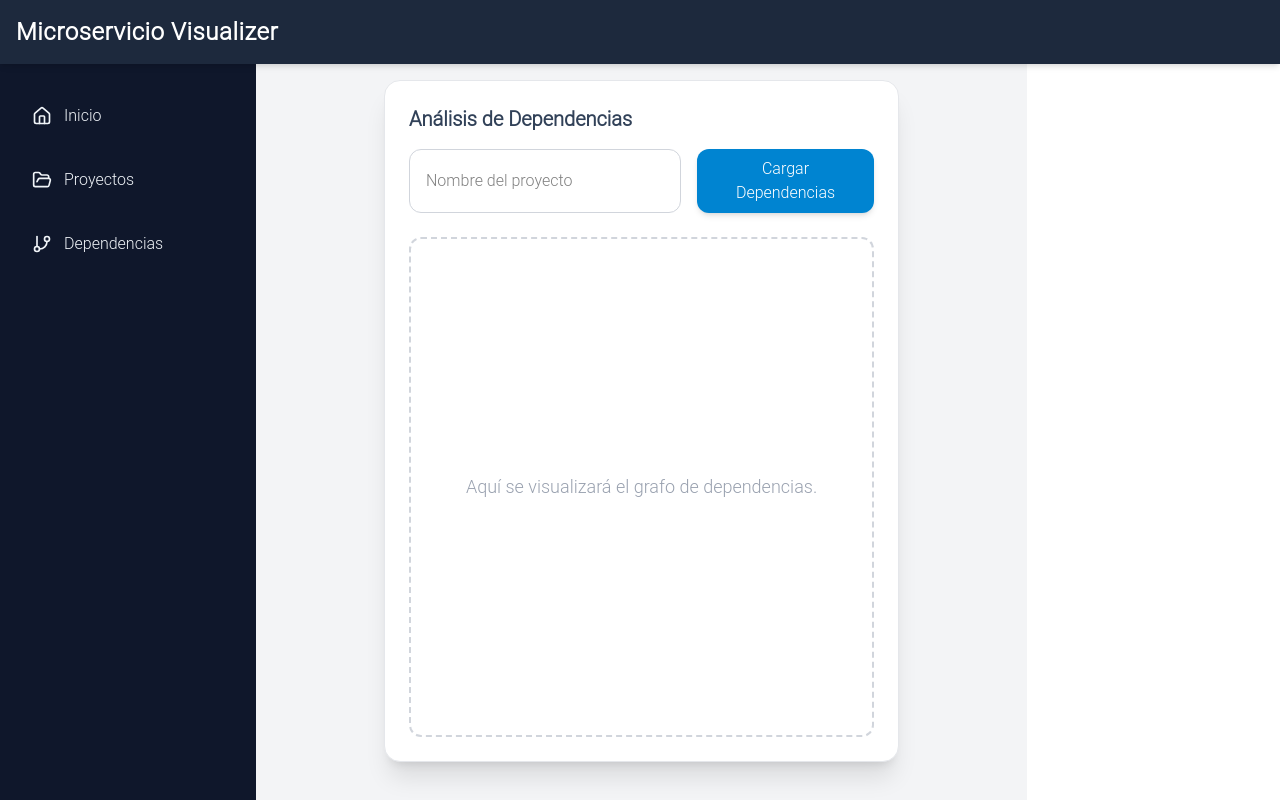
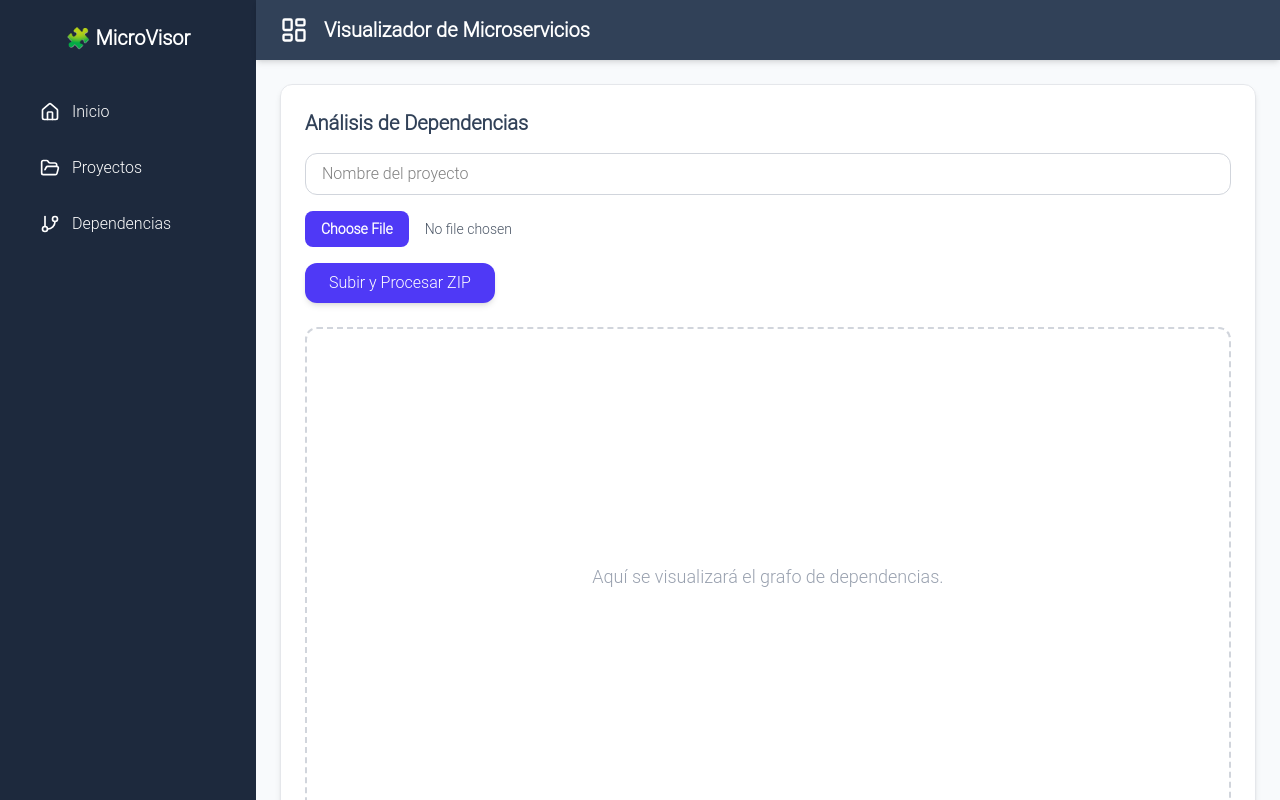
Before and after one commit to KennyASG/pg1_migracion_monolitos_front, a React (Vite) app: page / in a window 1280 px wide. Built offline with nearby package versions, Linux system fonts and the light colour scheme.

Commit message:
ADD: Carga de zip para analizis

```diff
--- a/src/App.jsx
+++ b/src/App.jsx
@@ -1,15 +1,16 @@
-// src/App.jsx
 import Navbar from "./components/Navbar";
+import Sidebar from "./components/Sidebar";
 import Home from "./pages/Home";
-import Sidebar from "./components/Sidebar.jsx";
 
 function App() {
     return (
-        <div className="flex">
+        <div className="flex h-screen bg-slate-50">
             <Sidebar />
-            <div className="min-h-screen bg-gray-100">
+            <div className="flex flex-col flex-1">
                 <Navbar />
-                <Home />
+                <main className="p-6 overflow-y-auto flex-1">
+                    <Home />
+                </main>
             </div>
         </div>
     );
--- a/src/components/Navbar.jsx
+++ b/src/components/Navbar.jsx
@@ -1,11 +1,11 @@
-// src/components/Navbar.jsx
+import { LayoutDashboard } from "lucide-react";
+
 const Navbar = () => {
     return (
-        <nav className="bg-slate-800 text-white p-4 shadow-md fixed top-0 left-0 right-0 z-50">
-            <div className="max-w-7xl mx-auto flex justify-between items-center">
-                <h1 className="text-2xl font-semibold tracking-wide">Microservicio Visualizer</h1>
-            </div>
-        </nav>
+        <header className="bg-slate-700 text-white px-6 py-4 shadow-md flex items-center gap-4">
+            <LayoutDashboard size={28} />
+            <h1 className="text-xl font-semibold">Visualizador de Microservicios</h1>
+        </header>
     );
 };
 
--- a/src/components/ProjectInput.jsx
+++ b/src/components/ProjectInput.jsx
@@ -1,19 +1,69 @@
-// src/components/ProjectInput.jsx
-const ProjectInput = ({ projectName, setProjectName, onLoad }) => {
+import { useRef, useState } from "react";
+
+const ProjectInput = ({ projectName, setProjectName }) => {
+    const fileInputRef = useRef();
+    const [selectedFile, setSelectedFile] = useState(null);
+
+    const handleFileChange = (e) => {
+        const file = e.target.files[0];
+        if (file && file.name.endsWith(".zip")) {
+            setSelectedFile(file);
+        } else {
+            alert("Solo se permite cargar archivos .zip");
+        }
+    };
+
+    const handleSubmit = async () => {
+        if (!projectName || !selectedFile) {
+            alert("Debes ingresar el nombre del proyecto y seleccionar un archivo ZIP.");
+            return;
+        }
+
+        const formData = new FormData();
+        formData.append("ProjectName", projectName);
+        formData.append("File", selectedFile);
+
+        try {
+            const response = await fetch("https://localhost:7251/api/Archivo/upload", {
+                method: "POST",
+                body: formData,
+            });
+
+            const result = await response.json();
+            alert("✅ Subido: " + result.message);
+        } catch (error) {
+            console.error("❌ Error al subir el archivo:", error);
+            alert("Ocurrió un error al subir el archivo.");
+        }
+    };
+
     return (
-        <div className="mb-6 flex flex-col sm:flex-row gap-4">
+        <div className="mb-6 flex flex-col gap-4">
             <input
                 type="text"
                 placeholder="Nombre del proyecto"
-                className="px-4 py-2 rounded-xl border border-gray-300 focus:ring-2 focus:ring-sky-500 w-full sm:w-2/3 transition"
+                className="px-4 py-2 rounded-xl border border-gray-300 focus:ring-2 focus:ring-indigo-500 transition"
                 value={projectName}
                 onChange={(e) => setProjectName(e.target.value)}
             />
+
+            <input
+                type="file"
+                accept=".zip"
+                className="block w-full text-sm text-gray-600 file:mr-4 file:py-2 file:px-4
+                 file:rounded-lg file:border-0
+                 file:text-sm file:font-semibold
+                 file:bg-indigo-600 file:text-white
+                 hover:file:bg-indigo-700"
+                ref={fileInputRef}
+                onChange={handleFileChange}
+            />
+
             <button
-                onClick={onLoad}
-                className="bg-sky-600 hover:bg-sky-700 text-white font-medium px-6 py-2 rounded-xl transition shadow-md"
+                onClick={handleSubmit}
+                className="bg-indigo-600 hover:bg-indigo-700 text-white font-medium px-6 py-2 rounded-xl transition shadow-md w-fit"
             >
-                Cargar Dependencias
+                Subir y Procesar ZIP
             </button>
         </div>
     );
--- a/src/components/Sidebar.jsx
+++ b/src/components/Sidebar.jsx
@@ -1,29 +1,19 @@
-// src/components/Sidebar.jsx
 import { Home, FolderOpen, GitBranch } from "lucide-react";
 
 const Sidebar = () => {
     return (
-        <aside className="w-64 bg-slate-900 text-white min-h-screen py-6 px-4 shadow-lg">
-            <h2 className="text-2xl font-bold mb-10 text-center">🧩 MicroVisor</h2>
+        <aside className="w-64 bg-slate-800 text-white h-screen p-6">
+            <h2 className="text-xl font-bold mb-10 text-center">🧩 MicroVisor</h2>
 
-            <nav className="flex flex-col gap-6">
-                <a
-                    href="#"
-                    className="flex items-center gap-3 text-slate-100 hover:bg-slate-700 px-4 py-2 rounded-lg transition"
-                >
-                    <Home size={20} /> <span>Inicio</span>
+            <nav className="flex flex-col gap-4">
+                <a className="flex items-center gap-3 px-4 py-2 hover:bg-slate-700 rounded-lg transition">
+                    <Home size={20} /> Inicio
                 </a>
-                <a
-                    href="#"
-                    className="flex items-center gap-3 text-slate-100 hover:bg-slate-700 px-4 py-2 rounded-lg transition"
-                >
-                    <FolderOpen size={20} /> <span>Proyectos</span>
+                <a className="flex items-center gap-3 px-4 py-2 hover:bg-slate-700 rounded-lg transition">
+                    <FolderOpen size={20} /> Proyectos
                 </a>
-                <a
-                    href="#"
-                    className="flex items-center gap-3 text-slate-100 hover:bg-slate-700 px-4 py-2 rounded-lg transition"
-                >
-                    <GitBranch size={20} /> <span>Dependencias</span>
+                <a className="flex items-center gap-3 px-4 py-2 hover:bg-slate-700 rounded-lg transition">
+                    <GitBranch size={20} /> Dependencias
                 </a>
             </nav>
         </aside>
--- a/src/pages/Home.jsx
+++ b/src/pages/Home.jsx
@@ -1,4 +1,3 @@
-// src/pages/Home.jsx
 import { useState } from "react";
 import ProjectInput from "../components/ProjectInput";
 import GraphContainer from "../components/GraphContainer";
@@ -11,8 +10,7 @@ const Home = () => {
     };
 
     return (
-        <div className="pt-20 px-4 md:px-8 lg:px-16 xl:px-32 bg-gray-100 min-h-screen">
-            <div className="bg-white shadow-xl rounded-2xl p-6 border border-gray-200">
+        <div className="bg-white shadow-md rounded-xl p-6 border border-gray-200 w-full">
             <h2 className="text-xl font-semibold text-slate-700 mb-4">Análisis de Dependencias</h2>
             <ProjectInput
                 projectName={projectName}
@@ -21,7 +19,6 @@ const Home = () => {
             />
             <GraphContainer />
         </div>
-        </div>
     );
 };
 
```
Lines whose indentation alone changed are shown as unchanged.
